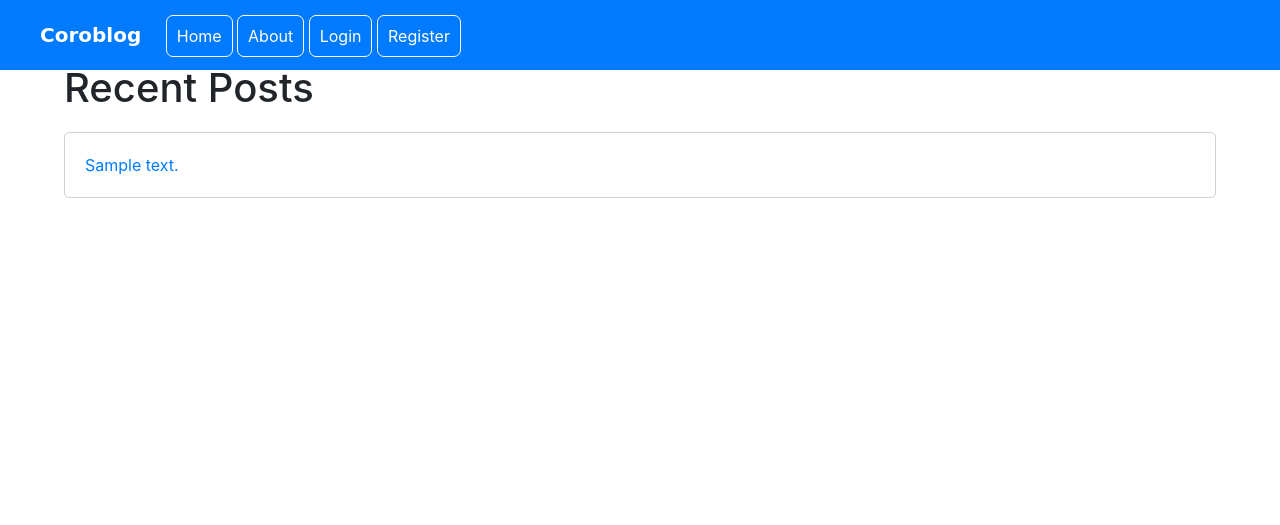
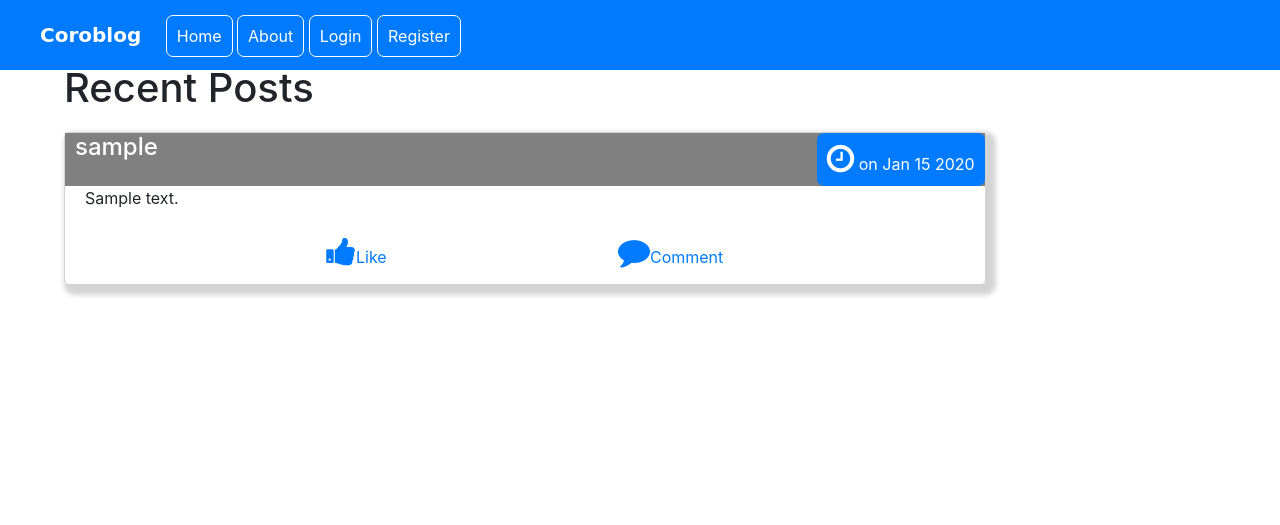
Before and after one commit to jod35/CoroBlog, a Flask app: page /posts in a window 1280 px wide. Shown: the top 525 px of the page. Run offline with Flask 2, Linux system fonts and the light colour scheme; tables that the repository leaves empty hold one stand-in row (values such as "Sample post"); some libraries are stand-ins or nearby versions.

Commit message:
fixing homepage frontend

```diff
--- a/simple/static/main.css
+++ b/simple/static/main.css
@@ -4,12 +4,12 @@
     --blue:dodgerblue;
     --red:red;
     --radius:7px;
-    --gray:rgba(128, 128, 128, 0);
+    --gray:lightgray;
     --black:rgba(0, 0, 0, 0.24);
 }
 
 body{
-    background-color: var(--gray);
+    background-color: var(--black);
     margin: 0;
     padding: 0;
     font-family: sans-serif;
@@ -88,8 +88,42 @@ footer{
 }
 
 .post{
-    padding: 20px;
+    padding: 0px;
     border: 1px solid rgba(0, 0, 0, 0.178);
     border-radius: 5px;
     margin-top: 20px;
+    width: 80%;
+    box-shadow: 5px 5px 5px 5px  rgba(0, 0, 0, 0.171);
+    /* background-color: var(--black); */
+    /* color: var(--white); */
 }
+.post-author{
+    display: flex;
+    justify-content: space-between;
+    background-color: gray;
+    padding:0px;
+}
+.post-author h4{
+    color: var(--white);
+    padding-left: 10px;
+}
+.post-author span{
+    background-color: var(--blue);
+    color: var(--white);
+    padding: 10px;
+    border-radius: 7px;
+}
+.post-content{
+ padding: 0px 20px 5px 20px;
+
+}
+.options{
+    display: flex;
+    justify-content: space-evenly;
+    padding: 10px;
+    color: var(--blue);
+}
+
+.options a{
+    color:var(--blue);
+}
--- a/simple/templates/posts.html
+++ b/simple/templates/posts.html
@@ -5,7 +5,20 @@
   <h1>Recent Posts</h1>
   {% for post in posts %}
   <div class="post">
-    <a href="">{{post.post_comment}}</a>
+    <div class="post-author">
+      <h4>{{post.author}}</h4> <span><i class="fa fa-clock-o fa-2x" aria-hidden="true"></i> on {{post.date_posted.strftime("%b %d %Y")}}</span>
+    </div>
+    <div class="post-content">
+      <p>{{post.post_comment}}</p>
+      <div class="options">
+          <div class="option">
+            <a href=""><i class="fa fa-thumbs-up fa-2x" aria-hidden="true"></i>Like</a>
+          </div>
+          <div class="option">
+            <a href=""><i class="fa fa-comment fa-2x" aria-hidden="true"></i>Comment</a>
+          </div>
+      </div>
+    </div>
   </div>
   {% endfor %}
 {%endblock body%}
```
